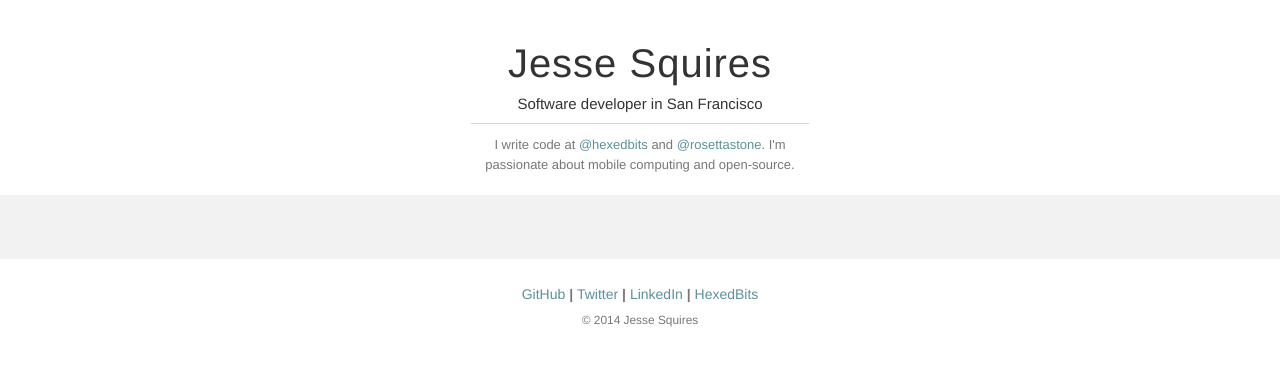
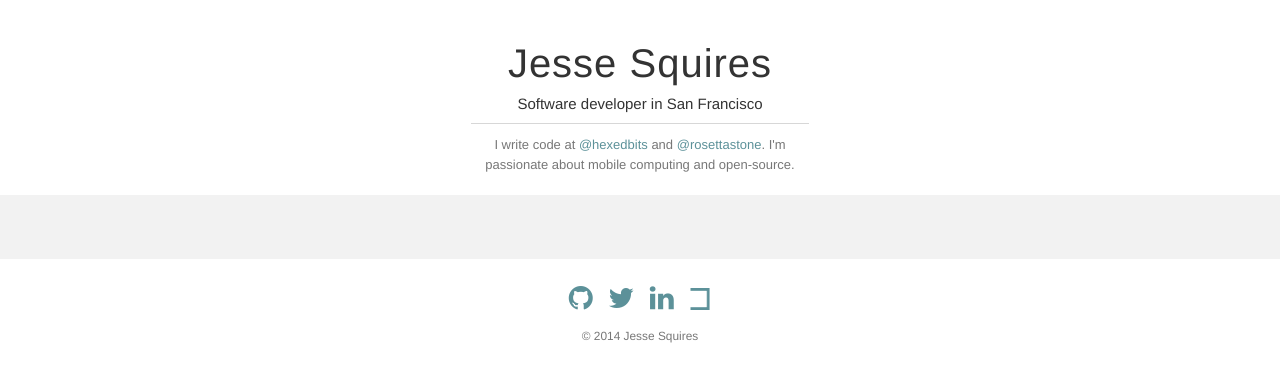
Before and after one commit to jessesquires/jessesquires.com, a Jekyll site: the page built from index.html, in a window 1280 px wide. Shown: the top 382 px of the page. Built offline with Jekyll 4.4.1, drawn with Linux system fonts in a browser that asks for light colours; nearby versions of some CDN libraries; Markdown is read by kramdown in place of the engine named in the settings; the list of posts is cut into pages by our own code.

Commit message:
update footer. use font awesome icons

```diff
--- a/_includes/footer.html
+++ b/_includes/footer.html
@@ -1,15 +1,15 @@
 
 <div id="footer" class="container">
-	<div class="row">
+	<div class="row center">
 		<div class="col-sm-6 col-sm-offset-3 col-md-6 col-md-offset-3">
 			<ul class="text-muted">
-				<li><a href="http://bit.ly/jsgithub" target="_blank">GitHub</a></li>
-				<li> <strong>|</strong> </li>
-				<li><a href="http://bit.ly/jsqrsTW" target="_blank">Twitter</a></li>
-				<li> <strong>|</strong> </li>
-				<li><a href="http://bit.ly/jslnkdin" target="_blank">LinkedIn</a></li>
-				<li> <strong>|</strong> </li>
-				<li><a href="http://bit.ly/0x29A" target="_blank">HexedBits</a></li>
+				<li><a href="http://bit.ly/jsgithub" target="_blank"><i class="fa fa-github fa-2x"></i></a></li>
+				<li>&nbsp;&nbsp;</li>
+				<li><a href="http://bit.ly/jsqrsTW" target="_blank"><i class="fa fa-twitter fa-2x"></i> </a></li>
+				<li>&nbsp;&nbsp;</li>
+				<li><a href="http://bit.ly/jslnkdin" target="_blank"><i class="fa fa-linkedin fa-2x"></i></a></li>
+				<li>&nbsp;&nbsp;</li>
+				<li><a href="http://bit.ly/0x29A" target="_blank"><img src="/img/hblogo.png" id="hblogo"></a></li>
 			</ul>
 			<small class="text-muted">&copy; {{ site.time | date: '%Y' }} Jesse Squires</small>
 		</div> <!-- col -->
--- a/css/style.css
+++ b/css/style.css
@@ -131,17 +131,10 @@ header hr {
 
 /* FOOTER */
 
-#footer {
-	text-align: center;
-}
-
-#footer small {
-	padding: 20px;
-}
-
-#footer img {
-	width: 80px;
-	height: 80px;
+#hblogo {
+	width: 22px;
+	height: 22px;
+	margin-bottom: 10px;
 }
 
 /* CUSTOM CLASSES */
```
Also changed, not shown: img/hblogo.png (added).
